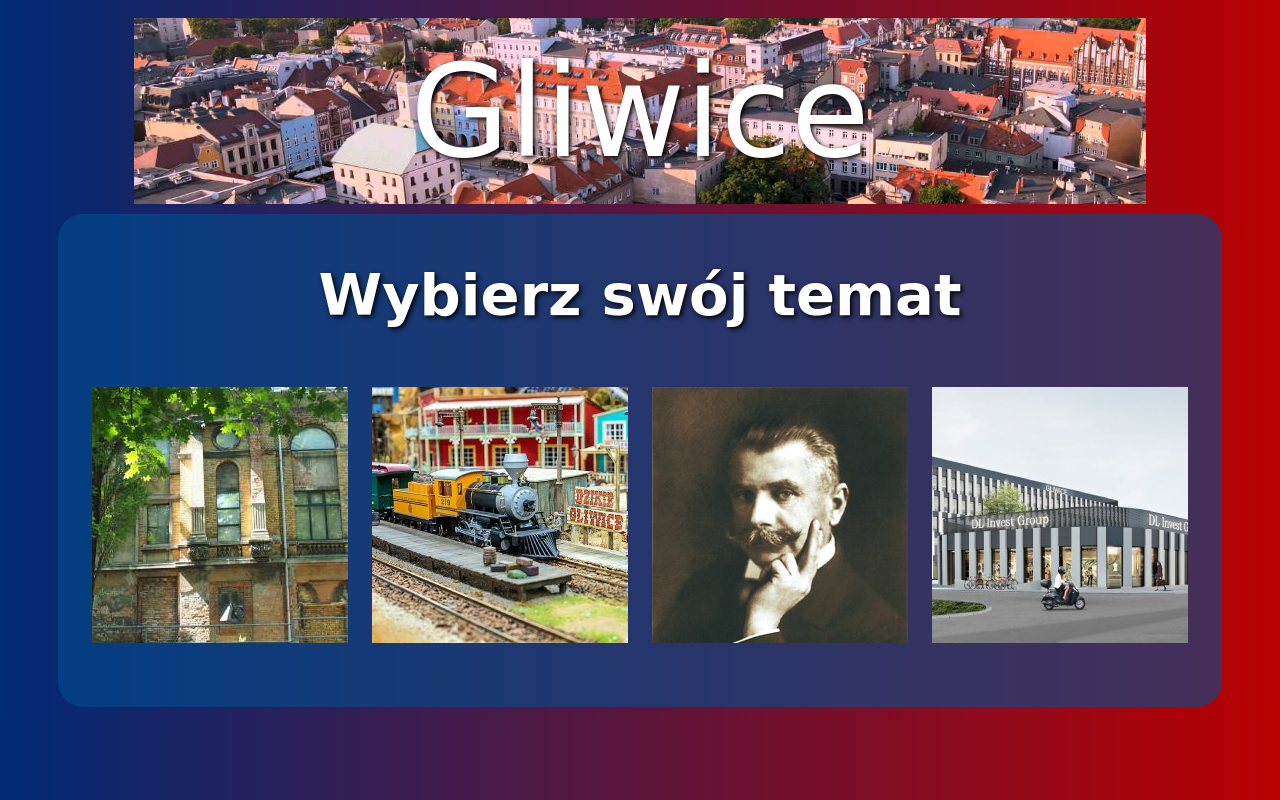
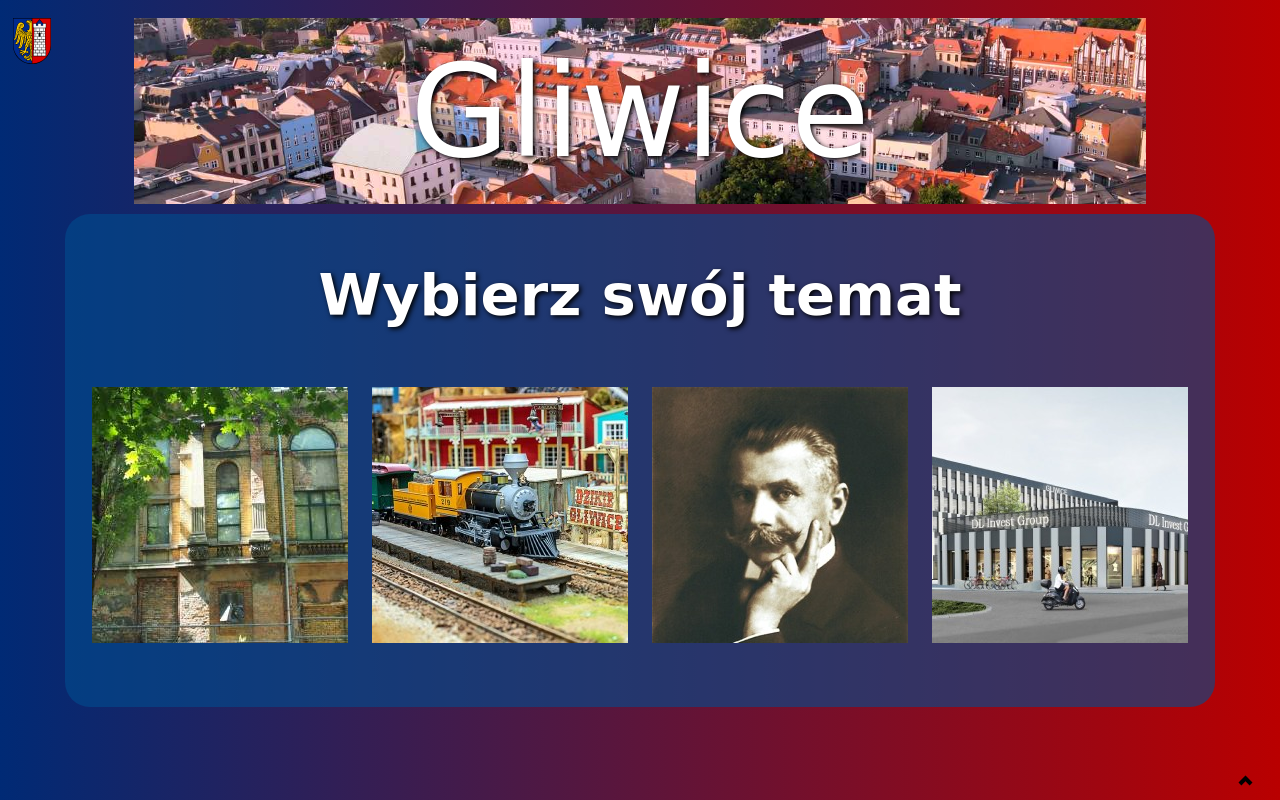
Before and after one commit to marcinkampe/Gliwice, a plain HTML site: page index.html in a window 1280 px wide. Drawn offline with Linux system fonts and the light colour scheme; a web font is replaced by a local one.

Commit message:
przyciski porwotu do strony głównej i powrodu na początek strony

```diff
--- a/index.html
+++ b/index.html
@@ -14,7 +14,11 @@
     <title>Gliwice</title>
 </head>
 <body>
+    <a name="top"></a>
 
+    <nav>
+        <a href="index.html"><img class="godlo" src="img/godlo.svg" alt="Godło"></a>
+    </nav>
 
     <div class="calosc">
         <img id="baner" src="img/baner.jpg" alt="baner">
@@ -37,7 +41,9 @@
 
 
     </div>
-
+    <nav>
+        <a href="#top"><img class="arrow" src="img/arrow.svg" alt="Strzałka"></a>
+    </nav>
 
 </body>
 </html>
--- a/style.css
+++ b/style.css
@@ -33,7 +33,24 @@ body {
 
 /* strona główna / ten taki śmieszny kwadracik */
 
+.godlo {
+  position: fixed;
+  padding: 10px;
+  padding-left: 5px;
+  max-width: 3%;
+  min-width: 20px;
+  height: auto;
+  z-index: 1;
+  transition: transform 0.3s;
+}
+
+.godlo:hover {
+  transform: scale(1.1, 1.1);
+}
+
 .srodek {
+  padding-left: 7px;
+  padding-right: 7px;
   display: grid;
   position: relative;
   text-align: center;
@@ -91,3 +108,17 @@ article {
   height: auto;
   float: right;
 }
+
+.arrow {
+  position: fixed;
+  bottom: 0px;
+  right: 0px;
+  padding: 10px;
+  padding-right: 25px;
+  z-index: 1;
+  transition: transform 0.3s;
+}
+
+.arrow:hover {
+  transform: scale(1.2, 1.2);
+}
```
Also changed, not shown: dl_invest.html (+8 -0 lines), kolejkowo.html (+8 -0 lines), oskar.html (+7 -0 lines), teatr.html (+8 -0 lines), img/arrow.svg (added), img/godlo.svg (added).
